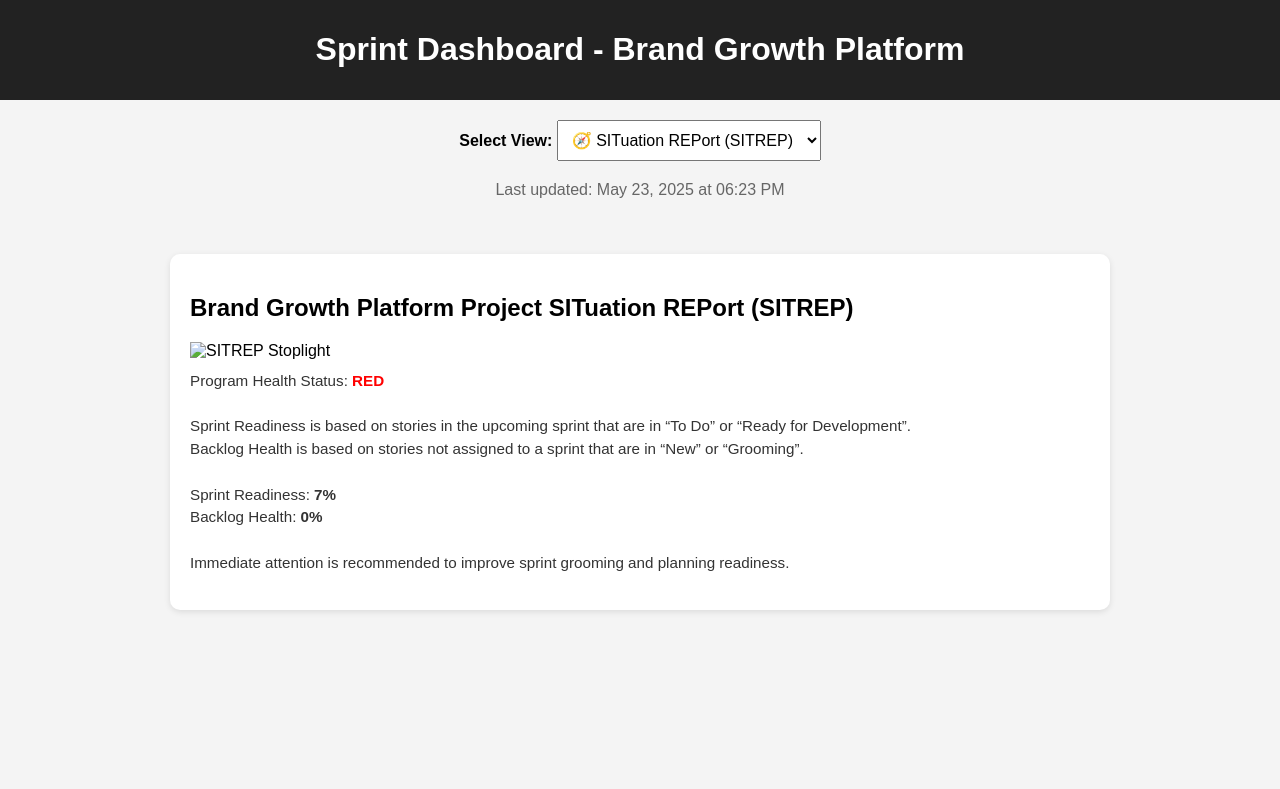
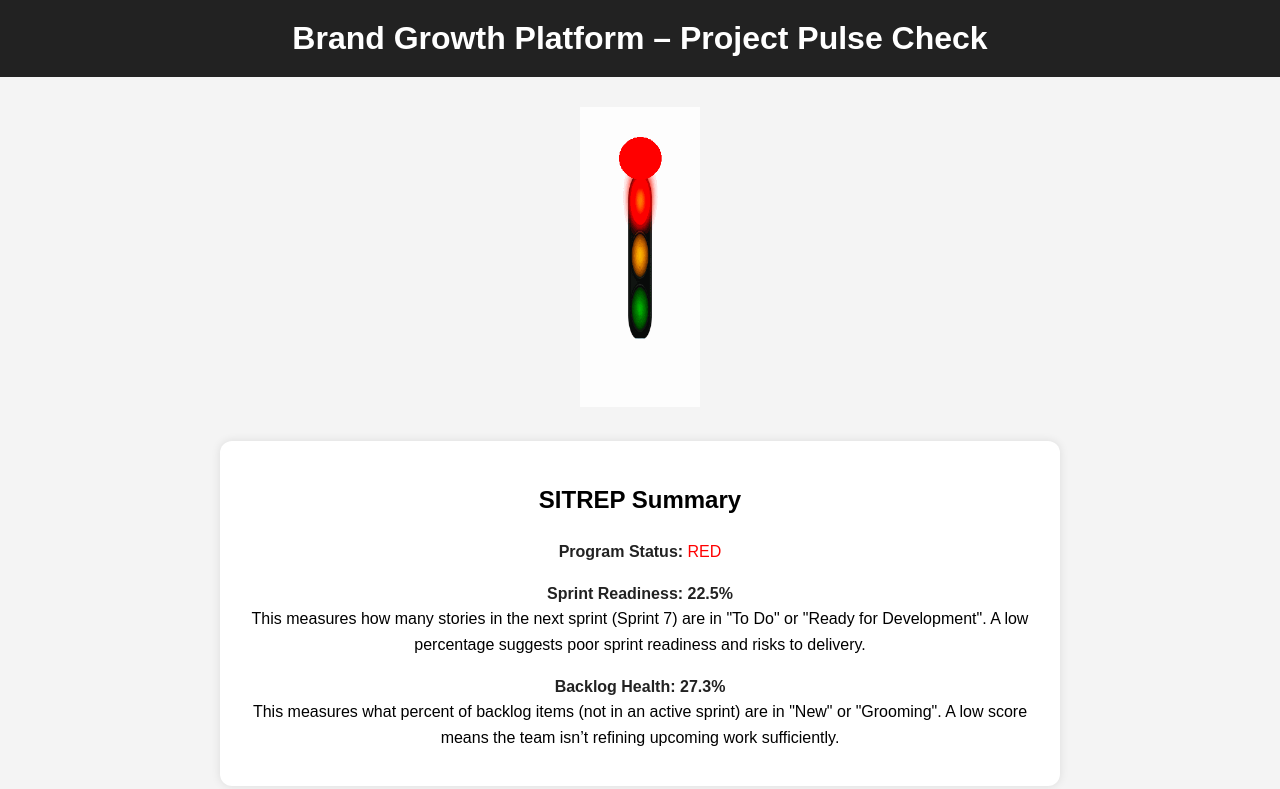
Before and after one commit to JLogan702/bgp-sprint-dashboard, a plain HTML site: page index.html in a window 1280 px wide. Drawn offline with Linux system fonts and the light colour scheme.

Commit message:
Restore SITREP dashboard with blinking stoplight

```diff
--- a/index.html
+++ b/index.html
@@ -1,148 +1,59 @@
+
 <!DOCTYPE html>
 <html lang="en">
 <head>
     <meta charset="UTF-8">
-    <title>Sprint Dashboard</title>
+    <title>Brand Growth Platform – Project Pulse Check</title>
     <style>
-        body { font-family: Arial, sans-serif; background: #f4f4f4; margin: 0; padding: 0; }
-        .header { background: #222; color: white; padding: 10px 20px; text-align: center; }
-        .dropdown-wrapper { text-align: center; margin: 20px 0; }
-        select { padding: 10px; font-size: 16px; }
-        .tab-content { display: none; padding: 20px; }
-        .team-block { background: white; border-radius: 10px; padding: 20px; margin: 20px auto; max-width: 900px;
-                       box-shadow: 0 2px 6px rgba(0,0,0,0.1); }
-        .team-title { font-size: 1.4em; margin-bottom: 10px; }
-        .chart-img { display: block; margin: 10px auto; max-width: 100%; }
-        .stoplight-img { display: block; margin: 10px auto; max-height: 150px; }
-        .explanation { font-size: 0.95em; line-height: 1.5; color: #333; margin-top: 10px; }
-        .timestamp { text-align: center; color: #666; margin: 15px 0; }
+        body {
+            font-family: Arial, sans-serif;
+            background-color: #f4f4f4;
+            margin: 0;
+            padding: 0;
+            text-align: center;
+        }
+        h1 {
+            background-color: #222;
+            color: #fff;
+            padding: 20px;
+            margin: 0;
+        }
+        .light-container {
+            margin: 30px auto;
+        }
+        .stoplight {
+            height: 300px;
+        }
+        .explanation {
+            max-width: 800px;
+            margin: auto;
+            background: white;
+            padding: 20px;
+            border-radius: 12px;
+            box-shadow: 0 0 10px rgba(0,0,0,0.1);
+            font-size: 16px;
+            line-height: 1.6;
+        }
+        .explanation strong {
+            color: #222;
+        }
     </style>
 </head>
 <body>
-<div class="header">
-    <h1>Sprint Dashboard - Brand Growth Platform</h1>
-</div>
-<div class="dropdown-wrapper">
-    <label for="view-selector"><strong>Select View:</strong></label>
-    <select id="view-selector" onchange="showSection(this.value)">
-        <option value="overview">🧭 SITuation REPort (SITREP)</option>
-        <option value="backlog">📦 Backlog Health</option>
-        <option value="readiness">📈 Sprint Readiness</option>
-    </select>
-</div>
-<div class="timestamp">Last updated: May 23, 2025 at 06:23 PM</div>
+    <h1>Brand Growth Platform – Project Pulse Check</h1>
 
-<div id="overview" class="tab-content">
-  <div class="team-block">
-    <h2>Brand Growth Platform Project SITuation REPort (SITREP)</h2>
-    <img src="img/stoplight.gif" class="stoplight-img" alt="SITREP Stoplight">
-    <p class="explanation">
-      Program Health Status: <strong style="color:red;">RED</strong><br><br>
-      Sprint Readiness is based on stories in the upcoming sprint that are in “To Do” or “Ready for Development”.<br>
-      Backlog Health is based on stories not assigned to a sprint that are in “New” or “Grooming”.<br><br>
-      Sprint Readiness: <strong>7%</strong><br>
-      Backlog Health: <strong>0%</strong><br><br>
-      Immediate attention is recommended to improve sprint grooming and planning readiness.
-    </p>
-  </div>
-</div>
-<div id="backlog" class="tab-content">
-    <div class="team-block">
-      <h3>Data Science – Backlog Health</h3>
-      <img src="img/stoplight.gif" class="stoplight-img" alt="Data Science – Backlog Health Stoplight">
-      <img src="charts/data_science_backlog_chart.png" class="chart-img" alt="Data Science – Backlog Health Backlog Chart">
-      <p class="explanation">
-        Backlog Health = % of stories not in a sprint that are in “New” or “Grooming” status.<br>
-        Backlog Health Score: <strong>0%</strong>
-      </p>
+    <div class="light-container">
+        <img src="img/blinking_stoplight_red.gif" alt="Program Status Light" class="stoplight">
     </div>
 
-    <div class="team-block">
-      <h3>Design – Backlog Health</h3>
-      <img src="img/stoplight.gif" class="stoplight-img" alt="Design – Backlog Health Stoplight">
-      <img src="charts/design_backlog_chart.png" class="chart-img" alt="Design – Backlog Health Backlog Chart">
-      <p class="explanation">
-        Backlog Health = % of stories not in a sprint that are in “New” or “Grooming” status.<br>
-        Backlog Health Score: <strong>0%</strong>
-      </p>
+    <div class="explanation">
+        <h2>SITREP Summary</h2>
+        <p><strong>Program Status:</strong> <span style="color:red; text-transform:uppercase;">red</span></p>
+        <p><strong>Sprint Readiness: 22.5%</strong><br>
+        This measures how many stories in the next sprint (Sprint 7) are in "To Do" or "Ready for Development". A low percentage suggests poor sprint readiness and risks to delivery.</p>
+
+        <p><strong>Backlog Health: 27.3%</strong><br>
+        This measures what percent of backlog items (not in an active sprint) are in "New" or "Grooming". A low score means the team isn’t refining upcoming work sufficiently.</p>
     </div>
-
-    <div class="team-block">
-      <h3>Engineering – AI Ops – Backlog Health</h3>
-      <img src="img/stoplight.gif" class="stoplight-img" alt="Engineering – AI Ops – Backlog Health Stoplight">
-      <img src="charts/engineering___ai_ops_backlog_chart.png" class="chart-img" alt="Engineering – AI Ops – Backlog Health Backlog Chart">
-      <p class="explanation">
-        Backlog Health = % of stories not in a sprint that are in “New” or “Grooming” status.<br>
-        Backlog Health Score: <strong>0%</strong>
-      </p>
-    </div>
-
-    <div class="team-block">
-      <h3>Engineering – Platform – Backlog Health</h3>
-      <img src="img/stoplight.gif" class="stoplight-img" alt="Engineering – Platform – Backlog Health Stoplight">
-      <img src="charts/engineering___platform_backlog_chart.png" class="chart-img" alt="Engineering – Platform – Backlog Health Backlog Chart">
-      <p class="explanation">
-        Backlog Health = % of stories not in a sprint that are in “New” or “Grooming” status.<br>
-        Backlog Health Score: <strong>0%</strong>
-      </p>
-    </div>
-
-    <div class="team-block">
-      <h3>Engineering – Product – Backlog Health</h3>
-      <img src="img/stoplight.gif" class="stoplight-img" alt="Engineering – Product – Backlog Health Stoplight">
-      <img src="charts/engineering___product_backlog_chart.png" class="chart-img" alt="Engineering – Product – Backlog Health Backlog Chart">
-      <p class="explanation">
-        Backlog Health = % of stories not in a sprint that are in “New” or “Grooming” status.<br>
-        Backlog Health Score: <strong>0%</strong>
-      </p>
-    </div>
-    </div><div id="readiness" class="tab-content">
-    <div class="team-block">
-      <h3>Data Science – Sprint Readiness</h3>
-      <img src="img/stoplight.gif" class="stoplight-img" alt="Data Science – Sprint Readiness Stoplight">
-      <img src="charts/data_science_readiness_chart.png" class="chart-img" alt="Data Science – Sprint Readiness Sprint Readiness Chart">
-      <p class="explanation">
-        Sprint Readiness = % of upcoming sprint stories in “To Do” or “Ready for Development”.<br>
-        Sprint Readiness Score: <strong>7%</strong>
-      </p>
-    </div>
-
-    <div class="team-block">
-      <h3>Engineering – AI Ops – Sprint Readiness</h3>
-      <img src="img/stoplight.gif" class="stoplight-img" alt="Engineering – AI Ops – Sprint Readiness Stoplight">
-      <img src="charts/engineering___ai_ops_readiness_chart.png" class="chart-img" alt="Engineering – AI Ops – Sprint Readiness Sprint Readiness Chart">
-      <p class="explanation">
-        Sprint Readiness = % of upcoming sprint stories in “To Do” or “Ready for Development”.<br>
-        Sprint Readiness Score: <strong>7%</strong>
-      </p>
-    </div>
-
-    <div class="team-block">
-      <h3>Engineering – Platform – Sprint Readiness</h3>
-      <img src="img/stoplight.gif" class="stoplight-img" alt="Engineering – Platform – Sprint Readiness Stoplight">
-      <img src="charts/engineering___platform_readiness_chart.png" class="chart-img" alt="Engineering – Platform – Sprint Readiness Sprint Readiness Chart">
-      <p class="explanation">
-        Sprint Readiness = % of upcoming sprint stories in “To Do” or “Ready for Development”.<br>
-        Sprint Readiness Score: <strong>7%</strong>
-      </p>
-    </div>
-
-    <div class="team-block">
-      <h3>Engineering – Product – Sprint Readiness</h3>
-      <img src="img/stoplight.gif" class="stoplight-img" alt="Engineering – Product – Sprint Readiness Stoplight">
-      <img src="charts/engineering___product_readiness_chart.png" class="chart-img" alt="Engineering – Product – Sprint Readiness Sprint Readiness Chart">
-      <p class="explanation">
-        Sprint Readiness = % of upcoming sprint stories in “To Do” or “Ready for Development”.<br>
-        Sprint Readiness Score: <strong>7%</strong>
-      </p>
-    </div>
-    </div>
-<script>
-function showSection(id) {
-    document.querySelectorAll('.tab-content').forEach(el => el.style.display = 'none');
-    document.getElementById(id).style.display = 'block';
-}
-window.onload = function() {
-    showSection('overview');
-};
-</script>
+</body>
+</html>
```
